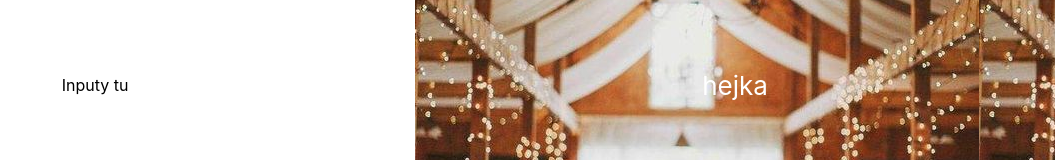
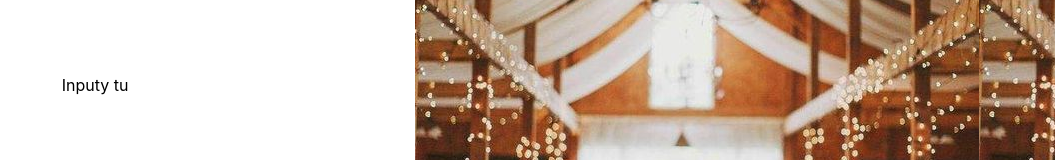
Before and after one commit to Kinga-Zawarczynska/Wedding-app, a React (Create React App) app in the folder wedding-app/: page / in a window 1280 px wide. Shown: the part 315-475 px from the top of the page, without its empty margins (225-1280 px from the left). Built offline with nearby package versions, Linux system fonts and the light colour scheme.

Commit message:
created image component

```diff
--- a/wedding-app/src/App.css
+++ b/wedding-app/src/App.css
@@ -14,15 +14,15 @@
     animation: App-logo-spin infinite 20s linear;
   }
 }
-.TextArea{
+/* .TextArea{
   width: 50%;
   display: flex;
   flex-direction: column;
   align-items: center;
   justify-content: center;
-}
+} */
 
-.App-header {
+/* .App-header {
   background: url(images/beautiful-rustic-wedding-reception-ideas-with-lights.jpg);
   min-height: 100vh;
   display: flex;
@@ -32,7 +32,7 @@
   font-size: calc(10px + 2vmin);
   color: white;
   width: 50%;
-}
+} */
 
 .App-link {
   color: #61dafb;
--- a/wedding-app/src/App.js
+++ b/wedding-app/src/App.js
@@ -1,14 +1,13 @@
 import React from 'react';
 import './App.css';
 import TextArea from './components/TextArea'
+import ImagesArea from './components/ImagesArea';
 
 function App() {
   return (
     <div className="App">
       <TextArea />
-      <header className="App-header">
-        <p>hejka</p>
-      </header>
+      <ImagesArea/>
 
     </div>
   );
--- /dev/null
+++ b/wedding-app/src/components/ImagesArea.js
@@ -0,0 +1,12 @@
+import React, { Component } from 'react'
+import styles from './ImagesArea.module.css'
+
+export default class ImagesArea extends Component {
+    render() {
+        return (
+            <div className={styles.ImagesArea}>
+
+            </div>
+        )
+    }
+}
--- /dev/null
+++ b/wedding-app/src/components/ImagesArea.module.css
@@ -0,0 +1,9 @@
+.ImagesArea {
+    background: url(../images/beautiful-rustic-wedding-reception-ideas-with-lights.jpg);
+    min-height: 100vh;
+    display: flex;
+    flex-direction: column;
+    align-items: center;
+    justify-content: center;
+    width: 50%;
+  }
--- a/wedding-app/src/components/TextArea.js
+++ b/wedding-app/src/components/TextArea.js
@@ -1,9 +1,10 @@
-import React, { Component } from 'react'
+import React, { Component } from 'react';
+import styles from './TextArea.module.css'
 
 export default class TextArea extends Component {
     render() {
         return (
-            <div className="TextArea">
+            <div className={styles.TextArea}>
             <p>Inputy tu</p>
             </div>
         )
```
Also changed, not shown: wedding-app/src/components/TextArea.module.css (renamed from wedding-app/src/components/TextArea.modules.css).
